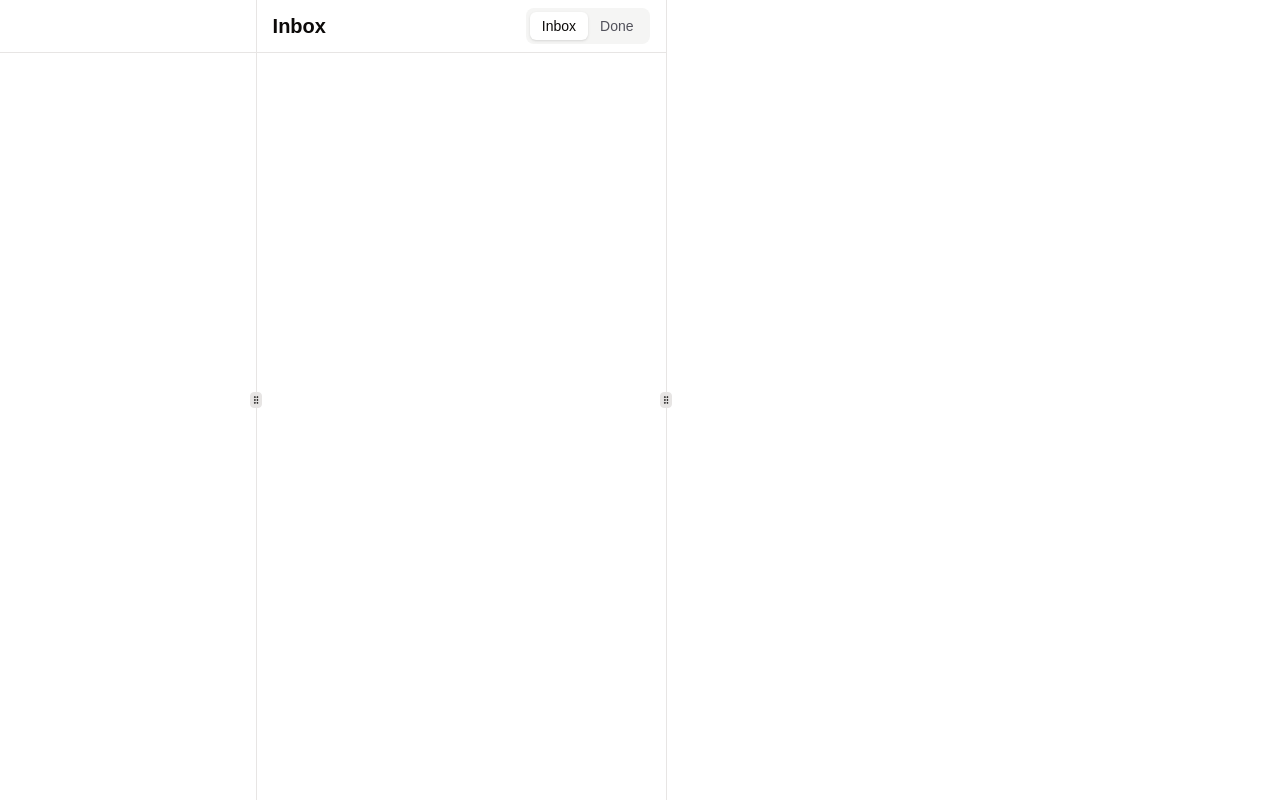
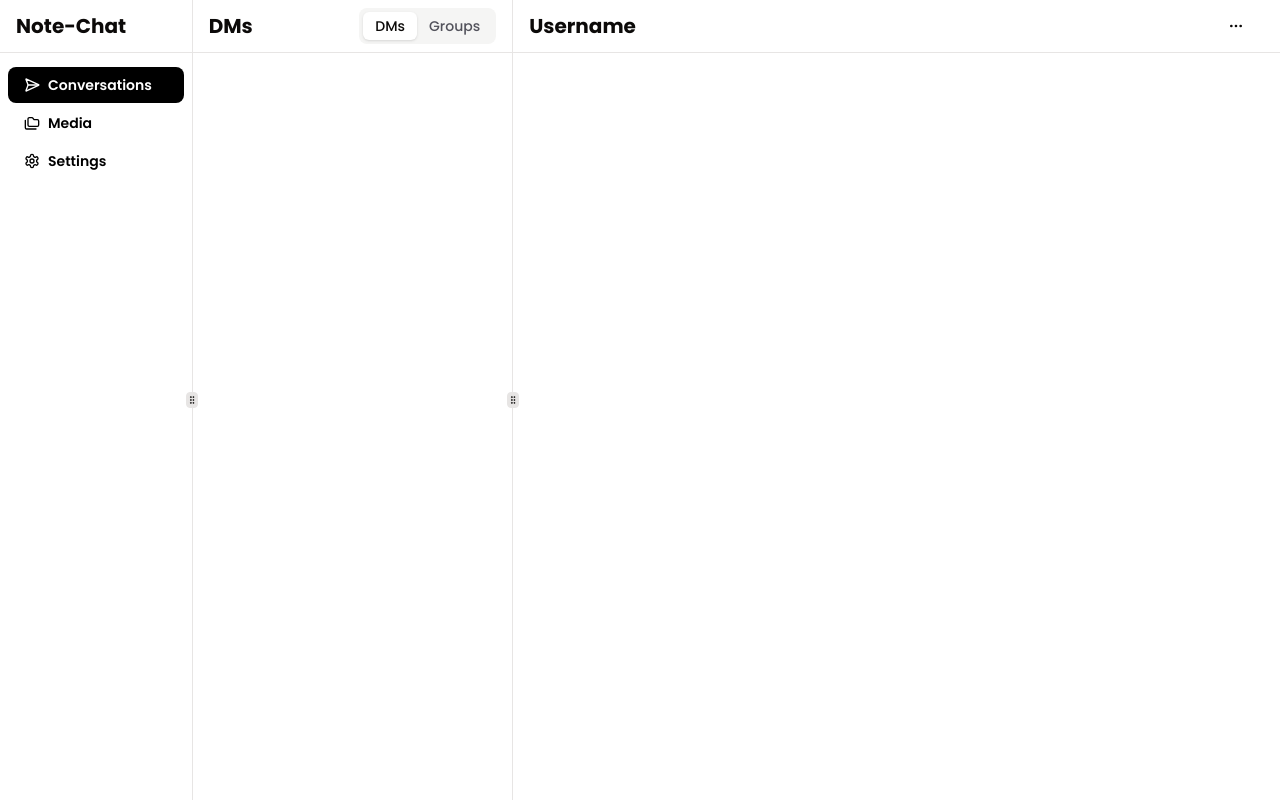
Before and after one commit to Adiflickzzz/note-chat, a Next.js app: page / in a window 1280 px wide. Built offline with nearby package versions, Linux system fonts and the light colour scheme; no server answers.

Commit message:
fe/sidebar & header

```diff
--- a/convex/user.ts
+++ b/convex/user.ts
@@ -1,5 +1,5 @@
 import { v } from "convex/values";
-import { internalMutation, internalQuery } from "./_generated/server";
+import { internalMutation, internalQuery, query } from "./_generated/server";
 
 export const create = internalMutation({
   args: {
@@ -13,7 +13,7 @@ export const create = internalMutation({
   },
 });
 
-export const get = internalQuery({
+export const get = query({
   args: { clerkId: v.string() },
   async handler(ctx, args) {
     return ctx.db
--- a/src/app/page.tsx
+++ b/src/app/(app)/_components/chat.tsx
@@ -11,20 +11,21 @@ import { Tabs, TabsContent, TabsList, TabsTrigger } from "@/components/ui/tabs";
 import { TooltipProvider } from "@/components/ui/tooltip";
 import { useLocalStorage } from "usehooks-ts";
 import { cn } from "@/lib/utils";
+import { useQuery } from "convex/react";
+import { SidebarTabs } from "./tabs";
+import {
+  Ellipsis,
+  Folders,
+  SendHorizonal,
+  Settings,
+  Store,
+} from "lucide-react";
+import { Button } from "@/components/ui/button";
 
-interface MailProps {
-  defaultLayout: number[] | undefined;
-  defaultCollapsed?: boolean;
-  navCollapsedSize: number;
-}
-
-export default function Mail({
-  defaultLayout = [20, 32, 48],
-  defaultCollapsed = false,
-  navCollapsedSize,
-}: MailProps) {
-  const [done, setDone] = useLocalStorage("normalhuman-done", false);
-  const [isCollapsed, setIsCollapsed] = React.useState(defaultCollapsed);
+export function Chat() {
+  const defaultLayout = [15, 25, 60];
+  const [done, setDone] = useLocalStorage("", false);
+  const [isCollapsed, setIsCollapsed] = React.useState(false);
 
   return (
     <TooltipProvider delayDuration={0}>
@@ -39,10 +40,10 @@ export default function Mail({
       >
         <ResizablePanel
           defaultSize={defaultLayout[0]}
-          collapsedSize={navCollapsedSize}
+          collapsedSize={2}
           collapsible={true}
-          minSize={15}
-          maxSize={40}
+          minSize={20}
+          maxSize={15}
           onCollapse={() => {
             setIsCollapsed(true);
             document.cookie = `react-resizable-panels:collapsed=${JSON.stringify(
@@ -63,17 +64,35 @@ export default function Mail({
           <div className="flex flex-col h-full flex-1">
             <div
               className={cn(
-                "flex h-[52px] items-center justify-center",
-                isCollapsed ? "h-[52px]" : "px-2"
+                "flex h-[52px] items-center justify-start",
+                isCollapsed ? "h-[52px]" : "p-4"
               )}
-            ></div>
+            >
+              <h1 className="text-xl font-bold">Note-Chat</h1>
+            </div>
             <Separator />
-
-            <div className="flex-1"></div>
+            <div className="flex-1 mt-3">
+              <SidebarTabs
+                items={[
+                  {
+                    name: "Conversations",
+                    icon: <SendHorizonal />,
+                    isActive: true,
+                  },
+                  { name: "Media", icon: <Folders /> },
+                  { name: "Settings", icon: <Settings /> },
+                ]}
+              />
+            </div>
+            {/* <div>Side bar end</div> */}
           </div>
         </ResizablePanel>
         <ResizableHandle withHandle />
-        <ResizablePanel defaultSize={defaultLayout[1]} minSize={30}>
+        <ResizablePanel
+          defaultSize={defaultLayout[1]}
+          maxSize={30}
+          minSize={20}
+        >
           <Tabs
             defaultValue="inbox"
             value={done ? "done" : "inbox"}
@@ -86,19 +105,20 @@ export default function Mail({
             }}
           >
             <div className="flex items-center px-4 py-2">
-              <h1 className="text-xl font-bold">Inbox</h1>
+              <h1 className="text-xl font-bold">DMs</h1>
+
               <TabsList className="ml-auto">
                 <TabsTrigger
                   value="inbox"
                   className="text-zinc-600 dark:text-zinc-200"
                 >
-                  Inbox
+                  DMs
                 </TabsTrigger>
                 <TabsTrigger
                   value="done"
                   className="text-zinc-600 dark:text-zinc-200"
                 >
-                  Done
+                  Groups
                 </TabsTrigger>
               </TabsList>
             </div>
@@ -108,10 +128,15 @@ export default function Mail({
           </Tabs>
         </ResizablePanel>
         <ResizableHandle withHandle />
-        <ResizablePanel
-          defaultSize={defaultLayout[2]}
-          minSize={30}
-        ></ResizablePanel>
+        <ResizablePanel defaultSize={defaultLayout[2]} minSize={30}>
+          <div className="flex items-center justify-between p-2">
+            <h1 className="text-xl font-bold px-2">Username</h1>
+            <Button className="mr-3 my-0 p-4 rounded-xl" variant="ghost">
+              <Ellipsis />
+            </Button>
+          </div>
+          <Separator />
+        </ResizablePanel>
       </ResizablePanelGroup>
     </TooltipProvider>
   );
--- /dev/null
+++ b/src/app/(app)/_components/tabs.tsx
@@ -0,0 +1,36 @@
+import { Button } from "@/components/ui/button";
+import { ScrollArea } from "@/components/ui/scroll-area";
+import { cn } from "@/lib/utils";
+import { Ghost, IconNode } from "lucide-react";
+import React, { useState } from "react";
+
+type SidebarTabsProps = {
+  items: {
+    name: string;
+    icon: React.ReactNode;
+    isActive?: boolean;
+  }[];
+};
+
+export const SidebarTabs = ({ items }: SidebarTabsProps) => {
+  return (
+    <div className="px-2">
+      {items.map((item) => (
+        <Button
+          key={item.name}
+          className={cn(
+            "flex flex-col items-start gap-2 rounded-lg px-4 text-left my-0.5 transition-all hover:bg-accent text-black w-full font-semibold",
+            item.isActive &&
+              "bg-black text-white hover:bg-black/90 hover:text-white"
+          )}
+          variant="ghost"
+        >
+          <div className="flex items-center gap-2">
+            {item.icon}
+            <p className="text-md">{item.name}</p>
+          </div>
+        </Button>
+      ))}
+    </div>
+  );
+};
--- /dev/null
+++ b/src/app/(app)/page.tsx
@@ -0,0 +1,12 @@
+import React from "react";
+import { Chat } from "./_components/chat";
+
+const page = () => {
+  return (
+    <div>
+      <Chat />
+    </div>
+  );
+};
+
+export default page;
--- a/src/app/layout.tsx
+++ b/src/app/layout.tsx
@@ -1,23 +1,18 @@
 import "./globals.css";
+import ConvexClientProvider from "@/providers/ConvexClientProvider";
 import type { Metadata } from "next";
-import { Geist, Geist_Mono } from "next/font/google";
-import ConvexClientProvider from "@/providers/ConvexClientProvider";
+import { Poppins } from "next/font/google";
 import { TooltipProvider } from "@/components/ui/tooltip";
 import { Toaster } from "@/components/ui/sonner";
 
-const geistSans = Geist({
-  variable: "--font-geist-sans",
+const poppins = Poppins({
   subsets: ["latin"],
-});
-
-const geistMono = Geist_Mono({
-  variable: "--font-geist-mono",
-  subsets: ["latin"],
+  weight: ["100", "200", "300", "400", "500", "600", "700", "800", "900"],
 });
 
 export const metadata: Metadata = {
-  title: "Create Next App",
-  description: "Generated by create next app",
+  title: "Note-chat",
+  description: "Share your chats and notes",
 };
 
 export default function RootLayout({
@@ -28,9 +23,7 @@ export default function RootLayout({
   return (
     <>
       <html lang="en">
-        <body
-          className={`${geistSans.variable} ${geistMono.variable} antialiased`}
-        >
+        <body className={`${poppins.className} antialiased`}>
           <ConvexClientProvider>
             <TooltipProvider>{children}</TooltipProvider>
             <Toaster />
```
